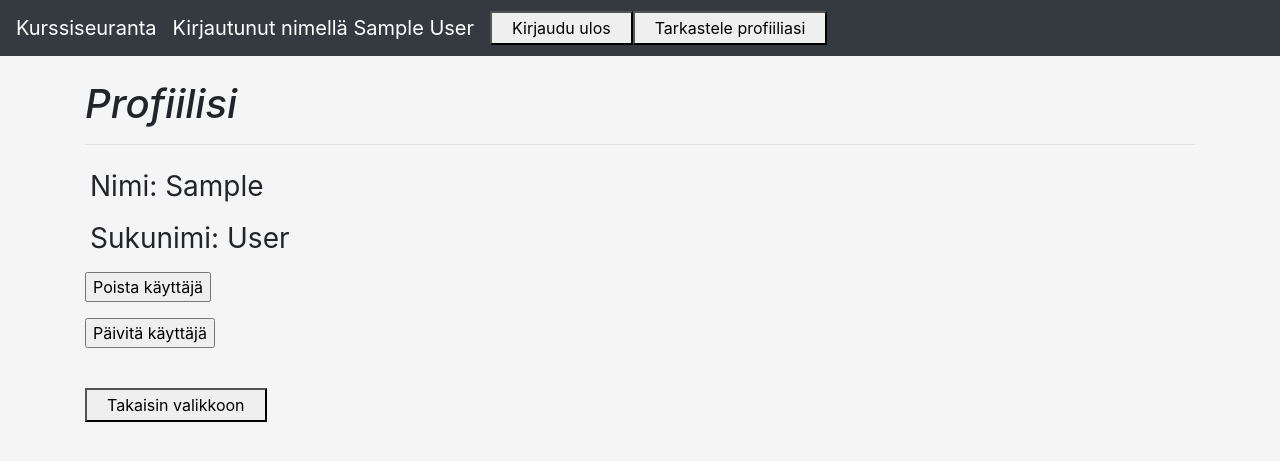
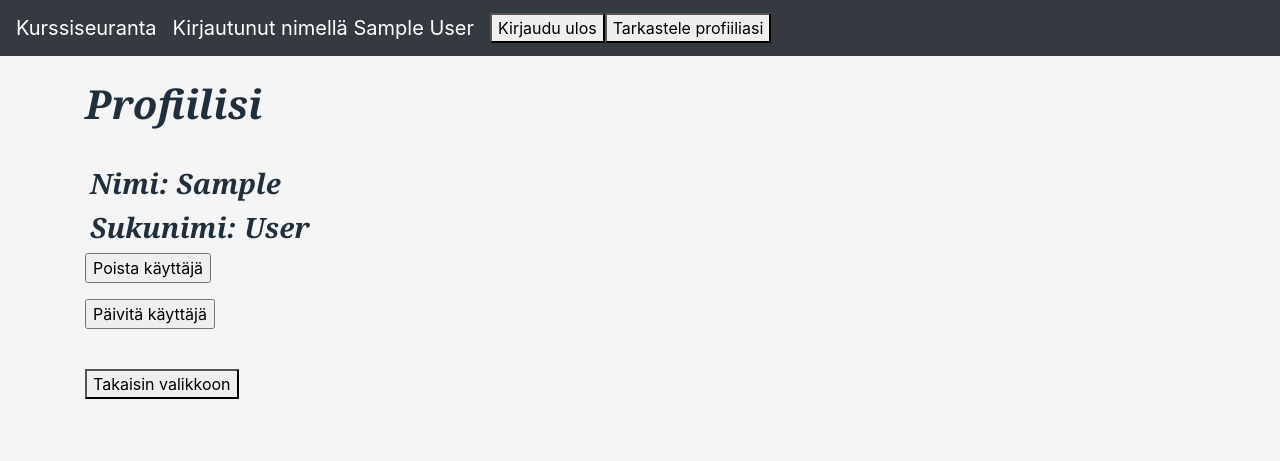
Before and after one commit to AnnaKuokkanen/Kurssiseuranta, a Flask app: page /users/profile.html in a window 1280 px wide. Shown: the top 461 px of the page. Run offline with Flask 2, Linux system fonts and the light colour scheme; a user stored in the database is signed in; tables that the repository leaves empty hold one stand-in row (values such as "Sample post"); lists and menus that the app fills with data are empty; some libraries are stand-ins or nearby versions.

Commit message:
Parannus ulkoasuun

```diff
--- a/CourseEditor/static/style.css
+++ b/CourseEditor/static/style.css
@@ -1,15 +1,32 @@
 body {
-    background-color: whitesmoke;
+    background-color:whitesmoke;
+}
+
+h1 {
+    color: #212F3D;
+    font-family: Cambria, Cochin, Georgia, Times, 'Times New Roman', serif;
+    font-style: italic;
+    font-weight: bold;
+    padding-bottom: 30px;
+}
+
+h3 {
+    color: #212F3D;
+    font-family: Cambria, Cochin, Georgia, Times, 'Times New Roman', serif;
+    font-style: italic;
+    font-weight: bold;
 }
 
 label {
-    display: block;
-    min-width: 300px;
+    color: #212F3D;
+    font-family: Cambria, Cochin, Georgia, Times, 'Times New Roman', serif;
+    font-style: italic;
+    font-weight: bolder;
 }
 
 th {
-    padding-left:5px;
-    padding-right: 30px;
+    padding-left: 5px;
+    padding-right: 5px;
 }
 
 td {
@@ -18,10 +35,3 @@ td {
     padding-top: 3px;
     padding-bottom: 3px;
 }
-
-button {
-    padding-left: 20px;
-    padding-right: 20px;
-    padding-top: 3px;
-    padding-bottom: 3px;
-}
--- a/CourseEditor/templates/users/profile.html
+++ b/CourseEditor/templates/users/profile.html
@@ -1,18 +1,18 @@
 {% extends "layout.html" %}
 
 {% block body %}
-  <h1 class="pb-3 mb-4 font-italic border-bottom">
+  <h1>
     Profiilisi
   </h1>
   <table method="GET" action="{{ url_for('show_profile') }}">
     <tr>
       <th>
-        <h3 class="h3 mb-3 font-weight-normal">Nimi: {{user.firstname}}</h3>
+        <h3>Nimi: {{user.firstname}}</h3>
       </th>
     </tr>
     <tr>
       <th>
-        <h3 class="h3 mb-3 font-weight-normal">Sukunimi: {{user.lastname}}</h3>
+        <h3>Sukunimi: {{user.lastname}}</h3>
       </th>
     </tr>
   </table>
```
